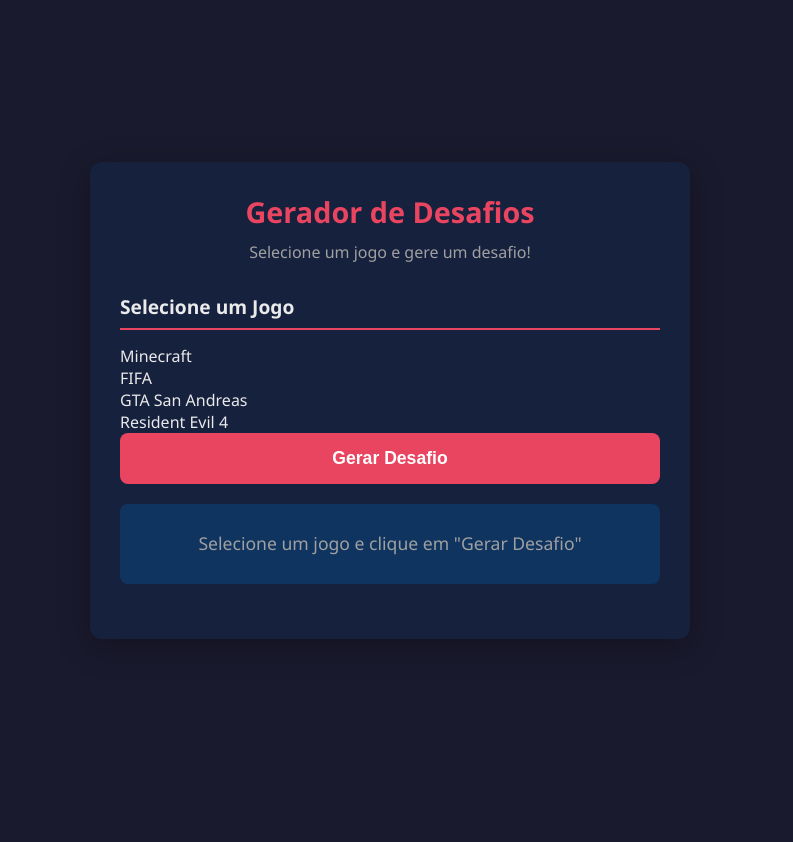
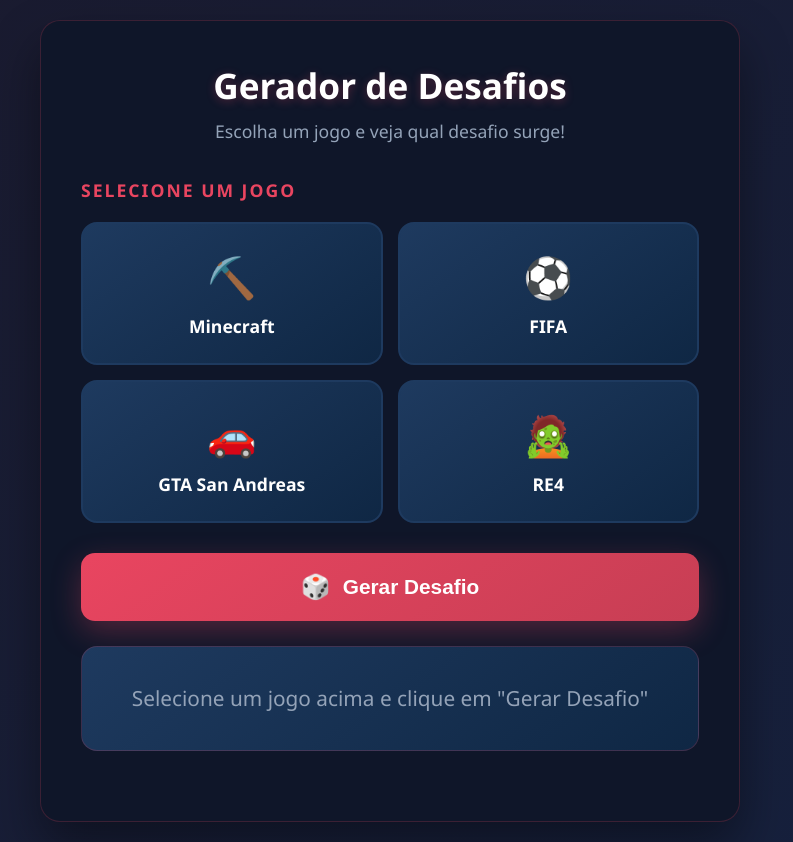
Before and after one commit to Symon-Silva/Trabalho-Sexta-Speckit, a plain HTML site: page src/index.html in a window 1280 px wide. Shown: the whole page, without its empty margins (250-1043 px from the left). Before the commit the page ends 800 px from the top, so only its background shows below. Drawn offline with Linux system fonts and the light colour scheme.

Commit message:
Versão 2

```diff
--- a/src/index.html
+++ b/src/index.html
@@ -3,28 +3,31 @@
 <head>
     <meta charset="UTF-8">
     <meta name="viewport" content="width=device-width, initial-scale=1.0">
-    <title>Gerador de Desafios de Jogos</title>
+    <title>Gerador de Desafios</title>
     <link rel="stylesheet" href="styles/style.css">
 </head>
 <body>
     <div class="container">
         <header>
             <h1>Gerador de Desafios</h1>
-            <p>Selecione um jogo e gere um desafio!</p>
+            <p>Escolha um jogo e veja qual desafio surge!</p>
         </header>
 
         <main>
             <section class="games-section">
                 <h2>Selecione um Jogo</h2>
-                <div id="games-list" class="games-list">
+                <div id="games-list" class="games-grid">
                     <!-- Games rendered by JavaScript -->
                 </div>
             </section>
 
             <section class="challenge-section">
-                <button id="generate-btn" class="btn-generate">Gerar Desafio</button>
+                <button id="generate-btn" class="btn-generate">
+                    <span class="btn-icon">🎲</span>
+                    Gerar Desafio
+                </button>
                 <div class="challenge-display">
-                    <p id="challenge-text">Selecione um jogo e clique em "Gerar Desafio"</p>
+                    <p id="challenge-text">Selecione um jogo acima e clique em "Gerar Desafio"</p>
                 </div>
                 <div id="error-message" class="error-message hidden"></div>
             </section>
--- a/src/scripts/app.js
+++ b/src/scripts/app.js
@@ -5,50 +5,69 @@
     {
         id: "minecraft",
         name: "Minecraft",
+        icon: "⛏️",
         challenges: [
-            "Construa uma casa sem usar madeira",
-            "Sobreviva 10 noites sem construir abrigo",
-            "Derrote o Ender Dragon sem equipamento de diamante",
+            "Construa uma casa usando apenas terra e pedra",
+            "Sobreviva 10 noites sem construir nenhum abrigo",
+            "Encontre e domesticar pelo menos 3 lobos",
             "Crie uma fazenda automática de trigo",
-            "Explore 3 biomas diferentes em um dia",
-            "Encontre e domesticar um lobo",
-            "Crie um sistema de trilho minecart funcional"
+            "Explore uma mina até encontrar diamantes",
+            "Faça uma tabela de encantamentos",
+            "Derrote o Wither sem armadura de diamante",
+            "Construa uma torre de 50 blocos de altura",
+            "Colete 10 obras de arte para o museus",
+            "Crie um redstone que funcione"
         ]
     },
     {
         id: "fifa",
         name: "FIFA",
+        icon: "⚽",
         challenges: [
             "Ganhe uma partida na dificuldade Lendário",
             "Faça um hat-trick com um time de bronze",
-            "Ganhe 5 partidas seguidas",
             "Marque 5 gols de falta em uma partida",
             "Vença sem fazer nenhuma substituição",
-            "Ganhe usando apenas jogadores de 3 estrelas"
+            "Ganhe 5 partidas seguidas",
+            "Faça um gol contra usando apenas o goleiro",
+            "Complete o modo Carreira sem perder",
+            "Vença um rival histórico",
+            "Marque um gol de meio de campo",
+            "Ganhe usando only reservas"
         ]
     },
     {
         id: "gta",
         name: "GTA San Andreas",
+        icon: "🚗",
         challenges: [
-            "Complete a missão final sem morrer",
-            "Explore todo o mapa a pé",
-            "Colete todos os oyster tokens",
-            "Faça 100% de conclusão do jogo",
-            "Complete todas as missões de gangue",
-            "Adquira todas as propriedades disponíveis"
+            "Complete todas as missões de Las Venturas",
+            "Colete todos os 50 oyster tokens",
+            "Faça 100% de conclusão do save",
+            "Explore todo o mapa sem usar veículos",
+            "Complete a missão Grove Street",
+            "Adquira todas as propriedades",
+            "Vença todas as missões de gangue",
+            "Chegue ao rank máximo de任一個 gangue",
+            "Complete o jogo em dificuldade máxima",
+            "Colete todas as items colecionáveis"
         ]
     },
     {
         id: "resident-evil",
-        name: "Resident Evil 4",
+        name: "RE4",
+        icon: "🧟",
         challenges: [
-            "Complete o jogo sem morrer",
-            "Obtenha a classificação S+ no Profissional",
-            "Acabe com todos os Ganados em uma sala",
-            "Colete todos os宝物 raros",
+            "Complete a Turno A sem mortes",
+            "Obtenha ranking S+ no Profissional",
+            "Acabe com 20 Ganados de uma vez",
+            "Colete todos os treasures",
             "Derrote o Krauser com apenas uma vida",
-            "Complete no难度 máxima"
+            "Vença sem usar First Aid Spray",
+            "Complete a cutscene do Salazar",
+            "Encontre 3 attache cases",
+            "Derrote o Mendez sem morrer",
+            "Complete no difficulty máxima"
         ]
     }
 ];
@@ -74,14 +93,17 @@
     gamesListEl.innerHTML = '';
 
     games.forEach(game => {
-        const gameItem = document.createElement('div');
-        gameItem.className = 'game-item';
-        gameItem.dataset.gameId = game.id;
-        gameItem.textContent = game.name;
+        const gameCard = document.createElement('div');
+        gameCard.className = 'game-card';
+        gameCard.dataset.gameId = game.id;
+        gameCard.innerHTML = `
+            <span class="game-icon">${game.icon}</span>
+            <span class="game-name">${game.name}</span>
+        `;
 
-        gameItem.addEventListener('click', () => selectGame(game.id));
+        gameCard.addEventListener('click', () => selectGame(game.id));
 
-        gamesListEl.appendChild(gameItem);
+        gamesListEl.appendChild(gameCard);
     });
 }
 
@@ -89,12 +111,12 @@
 // Função para selecionar jogo
 // ============================================================
 function selectGame(gameId) {
-    const allGames = document.querySelectorAll('.game-item');
-    allGames.forEach(item => item.classList.remove('selected'));
+    const allCards = document.querySelectorAll('.game-card');
+    allCards.forEach(card => card.classList.remove('selected'));
 
-    const selectedItem = document.querySelector(`[data-game-id="${gameId}"]`);
-    if (selectedItem) {
-        selectedItem.classList.add('selected');
+    const selectedCard = document.querySelector(`[data-game-id="${gameId}"]`);
+    if (selectedCard) {
+        selectedCard.classList.add('selected');
     }
 
     selectedGameId = gameId;
@@ -106,7 +128,7 @@
 // ============================================================
 function generateChallenge() {
     if (!selectedGameId) {
-        showError('Por favor, selecione um jogo primeiro!');
+        showError('Selecione um jogo primeiro!');
         return;
     }
 
--- a/src/styles/style.css
+++ b/src/styles/style.css
@@ -9,7 +9,7 @@
 
 body {
     font-family: 'Segoe UI', Tahoma, Geneva, Verdana, sans-serif;
-    background-color: #1a1a2e;
+    background: linear-gradient(135deg, #1a1a2e 0%, #16213e 100%);
     color: #eaeaea;
     min-height: 100vh;
     display: flex;
@@ -22,12 +22,13 @@
    Container Principal
    ============================================================ */
 .container {
-    max-width: 600px;
+    max-width: 700px;
     width: 100%;
-    background-color: #16213e;
-    border-radius: 12px;
-    padding: 30px;
-    box-shadow: 0 8px 32px rgba(0, 0, 0, 0.3);
+    background-color: #0f1629;
+    border-radius: 20px;
+    padding: 40px;
+    box-shadow: 0 25px 50px rgba(0, 0, 0, 0.4);
+    border: 1px solid rgba(233, 69, 96, 0.2);
 }
 
 /* ============================================================
@@ -35,115 +36,106 @@
    ============================================================ */
 header {
     text-align: center;
-    margin-bottom: 30px;
+    margin-bottom: 35px;
 }
 
 header h1 {
-    color: #e94560;
-    font-size: 1.8rem;
+    color: #fff;
+    font-size: 2.2rem;
     margin-bottom: 10px;
+    text-shadow: 0 2px 10px rgba(233, 69, 96, 0.3);
 }
 
 header p {
-    color: #a0a0a0;
-    font-size: 1rem;
+    color: #94a3b8;
+    font-size: 1.1rem;
 }
 
 /* ============================================================
    Seções
    ============================================================ */
-.difficulty-section,
-.mode-section,
+.games-section,
 .challenge-section {
-    margin-bottom: 25px;
+    margin-bottom: 30px;
 }
 
 h2 {
-    color: #eaeaea;
-    font-size: 1.2rem;
-    margin-bottom: 15px;
-    border-bottom: 2px solid #e94560;
-    padding-bottom: 8px;
+    color: #e94560;
+    font-size: 1.1rem;
+    margin-bottom: 20px;
+    text-transform: uppercase;
+    letter-spacing: 2px;
+    font-weight: 600;
 }
 
 /* ============================================================
-   Botões de Dificuldade
+   Grid de Jogos - Cards Visuais
    ============================================================ */
-.difficulty-buttons {
-    display: flex;
-    gap: 10px;
-    flex-wrap: wrap;
+.games-grid {
+    display: grid;
+    grid-template-columns: repeat(2, 1fr);
+    gap: 15px;
 }
 
-.btn-difficulty {
-    flex: 1;
-    min-width: 100px;
-    padding: 15px 20px;
-    border: 2px solid transparent;
-    border-radius: 8px;
-    font-size: 1rem;
-    font-weight: 600;
+.game-card {
+    background: linear-gradient(145deg, #1e3a5f 0%, #0f2744 100%);
+    border: 2px solid #1e3a5f;
+    border-radius: 16px;
+    padding: 25px 20px;
     cursor: pointer;
     transition: all 0.3s ease;
-    background-color: #0f3460;
-    color: #eaeaea;
+    text-align: center;
+    position: relative;
+    overflow: hidden;
 }
 
-.btn-difficulty:hover {
-    transform: translateY(-2px);
-    box-shadow: 0 4px 15px rgba(0, 0, 0, 0.3);
+.game-card::before {
+    content: '';
+    position: absolute;
+    top: 0;
+    left: 0;
+    right: 0;
+    bottom: 0;
+    background: linear-gradient(145deg, rgba(233, 69, 96, 0.1) 0%, transparent 100%);
+    opacity: 0;
+    transition: opacity 0.3s ease;
 }
 
-.btn-difficulty.selected {
-    border-color: #fff;
-    box-shadow: 0 4px 15px rgba(233, 69, 96, 0.4);
+.game-card:hover {
+    transform: translateY(-5px);
+    border-color: rgba(233, 69, 96, 0.5);
+    box-shadow: 0 15px 40px rgba(0, 0, 0, 0.3);
 }
 
-.btn-difficulty[data-difficulty="easy"].selected {
-    background-color: #4ade80;
-    color: #1a1a2e;
+.game-card:hover::before {
+    opacity: 1;
 }
 
-.btn-difficulty[data-difficulty="medium"].selected {
-    background-color: #fbbf24;
-    color: #1a1a2e;
+.game-card.selected {
+    border-color: #e94560;
+    background: linear-gradient(145deg, #2a1a4f 0%, #1e3a5f 100%);
+    box-shadow: 0 0 30px rgba(233, 69, 96, 0.4);
 }
 
-.btn-difficulty[data-difficulty="hard"].selected {
-    background-color: #ef4444;
+.game-card.selected::before {
+    opacity: 1;
+}
+
+.game-icon {
+    font-size: 2.5rem;
+    margin-bottom: 10px;
+    display: block;
+}
+
+.game-name {
+    font-size: 1.1rem;
+    font-weight: 600;
     color: #fff;
 }
 
-/* ============================================================
-   Botões de Modo
-   ============================================================ */
-.mode-toggle {
-    display: flex;
-    gap: 10px;
-}
-
-.btn-mode {
-    flex: 1;
-    padding: 12px 15px;
-    border: 2px solid #0f3460;
-    border-radius: 8px;
-    font-size: 0.9rem;
-    font-weight: 500;
-    cursor: pointer;
-    transition: all 0.3s ease;
-    background-color: transparent;
-    color: #a0a0a0;
-}
-
-.btn-mode:hover {
-    border-color: #e94560;
-    color: #eaeaea;
-}
-
-.btn-mode.active {
-    background-color: #0f3460;
-    border-color: #e94560;
-    color: #eaeaea;
+.game-card:hover .game-name,
+.game-card.selected .game-name {
+    color: #e94560;
 }
 
 /* ============================================================
@@ -151,64 +143,76 @@
    ============================================================ */
 .btn-generate {
     width: 100%;
-    padding: 15px;
-    background-color: #e94560;
+    padding: 20px 30px;
+    background: linear-gradient(145deg, #e94560 0%, #c73e54 100%);
     color: #fff;
     border: none;
-    border-radius: 8px;
-    font-size: 1.1rem;
-    font-weight: bold;
+    border-radius: 14px;
+    font-size: 1.3rem;
+    font-weight: 700;
     cursor: pointer;
     transition: all 0.3s ease;
-    margin-bottom: 20px;
+    margin-bottom: 25px;
+    display: flex;
+    align-items: center;
+    justify-content: center;
+    gap: 12px;
+    box-shadow: 0 10px 30px rgba(233, 69, 96, 0.3);
 }
 
 .btn-generate:hover {
-    background-color: #ff6b6b;
-    transform: translateY(-2px);
-    box-shadow: 0 4px 15px rgba(233, 69, 96, 0.4);
+    transform: translateY(-3px);
+    box-shadow: 0 15px 40px rgba(233, 69, 96, 0.5);
 }
 
 .btn-generate:active {
     transform: translateY(0);
 }
 
+.btn-icon {
+    font-size: 1.5rem;
+}
+
 /* ============================================================
    Display do Desafio
    ============================================================ */
 .challenge-display {
-    background-color: #0f3460;
-    padding: 25px;
-    border-radius: 8px;
+    background: linear-gradient(145deg, #1e3a5f 0%, #0f2744 100%);
+    padding: 35px 30px;
+    border-radius: 16px;
     text-align: center;
-    min-height: 80px;
+    min-height: 100px;
     display: flex;
     align-items: center;
     justify-content: center;
+    border: 1px solid rgba(233, 69, 96, 0.2);
 }
 
 #challenge-text {
-    font-size: 1.1rem;
-    line-height: 1.5;
-    color: #a0a0a0;
+    font-size: 1.3rem;
+    line-height: 1.6;
+    color: #94a3b8;
+    font-weight: 500;
 }
 
 #challenge-text.challenge-visible {
     color: #fff;
-    font-weight: 500;
+    font-weight: 600;
+    text-shadow: 0 2px 10px rgba(233, 69, 96, 0.2);
 }
 
 /* ============================================================
    Mensagens de Erro
    ============================================================ */
 .error-message {
-    background-color: rgba(233, 69, 96, 0.2);
-    color: #e94560;
-    padding: 12px;
-    border-radius: 8px;
+    background-color: rgba(233, 69, 96, 0.15);
+    color: #ff6b8a;
+    padding: 15px 20px;
+    border-radius: 12px;
     text-align: center;
-    margin-top: 10px;
+    margin-top: 15px;
     font-weight: 500;
+    border: 1px solid rgba(233, 69, 96, 0.3);
 }
 
 .error-message.hidden {
@@ -218,27 +222,25 @@
 /* ============================================================
    Responsividade
    ============================================================ */
-@media (max-width: 480px) {
+@media (max-width: 600px) {
     .container {
-        padding: 20px;
+        padding: 25px 20px;
     }
 
     header h1 {
-        font-size: 1.4rem;
+        font-size: 1.6rem;
     }
 
-    .difficulty-buttons,
-    .mode-toggle {
-        flex-direction: column;
-    }
-
-    .btn-difficulty,
-    .btn-mode {
-        text-align: center;
+    .games-grid {
+        grid-template-columns: 1fr;
     }
 
     .btn-generate {
-        padding: 12px;
-        font-size: 1rem;
+        padding: 18px 25px;
+        font-size: 1.1rem;
+    }
+
+    #challenge-text {
+        font-size: 1.1rem;
     }
 }
```
